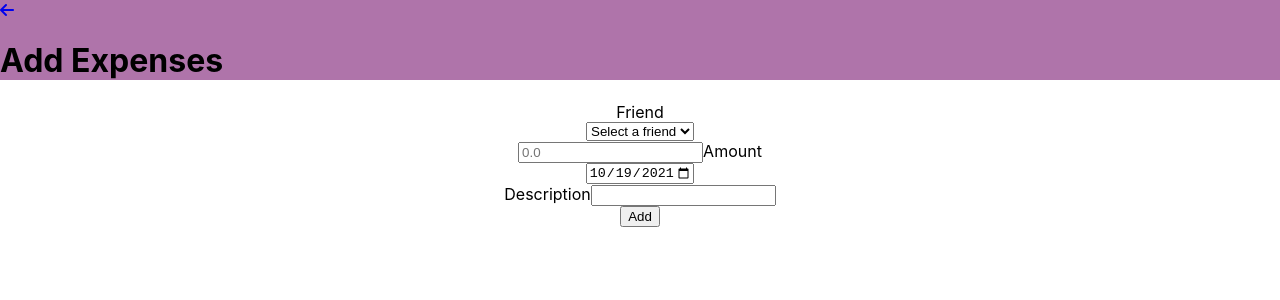
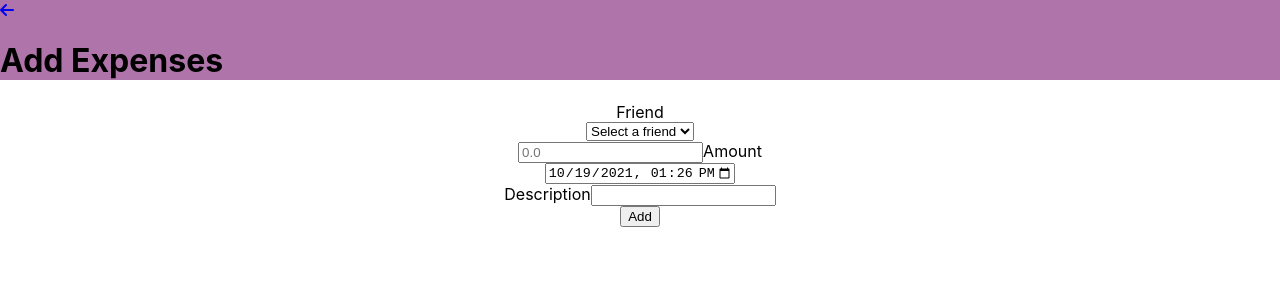
Before and after one commit to yosiris-m/SharedExpenses, a React (Create React App) app: page /add-expense in a window 1280 px wide. Shown: the top 300 px of the page. Built offline with nearby package versions, Linux system fonts and the light colour scheme.

Commit message:
add format date

```diff
--- a/src/pages/add-expense/AddExpense.tsx
+++ b/src/pages/add-expense/AddExpense.tsx
@@ -8,7 +8,7 @@ import { getFriends } from "../../services/friends";
 type FormElement = React.FormEvent<HTMLFormElement>;
 
 function AddExpense() {
-  const now = moment().format("YYYY-MM-DD");
+  const now = moment().format("YYYY-MM-DDTHH:mm");
   const history = useHistory();
 
   const [friend, setFriend] = useState<string>("");
@@ -59,7 +59,7 @@ function AddExpense() {
         </label>
         <input
           required
-          type="date"
+          type={"datetime-local"}
           max={now}
           value={date}
           onChange={(event) => setDate(event.target.value)}
```
